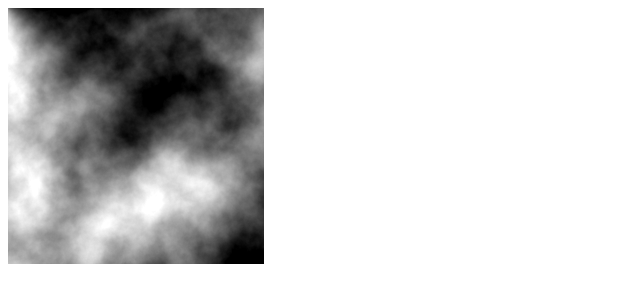
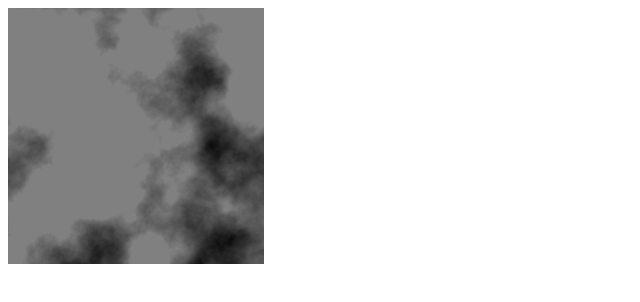
Before and after one commit to bharling/three.terraingen.js, a plain HTML site: page demo/demo.html in a window 1280 px wide. Shown: the whole page, without its empty margins (0-640 px from the left). Drawn offline with nearby package versions, Linux system fonts and the light colour scheme.

Commit message:
added filters to heightmaps

```diff
--- a/demo/demo.html
+++ b/demo/demo.html
@@ -11,6 +11,7 @@
 		<script type="text/javascript" src="../dist/RNGProvider.js"></script>
 		<script type="text/javascript" src="../dist/HeightMapProvider.js"></script>
 		<script type="text/javascript" src="../dist/MeshProvider.js"></script>
+		<script type="text/javascript" src="../dist/FilterProvider.js"></script>
 		<script type="text/javascript" src="demo.js"></script>
 
 	</body>
--- a/demo/demo.js
+++ b/demo/demo.js
@@ -1,7 +1,8 @@
 (function(THREE){
 
-	var noisegen = new THREE.terraingen.MersenneTwisterProvider();
-	var hmGen = new THREE.terraingen.PerlinHeightMapProvider(noisegen.random, 12, 0.2);
+	var noisegen = new THREE.terraingen.MersenneTwisterProvider(123456);
+	var hmGen = new THREE.terraingen.PerlinHeightMapProvider(noisegen.random, 8, 0.2);
+	hmGen.filters = [ new THREE.terraingen.filters.LowPass(0.5) ]
 
 	function remapValUnsigned ( val ) {
 		return (val + 1.0) * 0.5;
@@ -32,7 +33,7 @@
 			var hgt = 0.0;
 
 
-			hgt += remapValUnsigned( hmGen.getHeightAt(_x,_y) );
+			hgt += hmGen.getHeightAt(_x,_y);
 
 
 			var pix = Math.floor( (hgt) * 256 );
--- /dev/null
+++ b/dist/FilterProvider.js
@@ -0,0 +1,58 @@
+(function() {
+  var THREE,
+    __bind = function(fn, me){ return function(){ return fn.apply(me, arguments); }; },
+    __hasProp = {}.hasOwnProperty,
+    __extends = function(child, parent) { for (var key in parent) { if (__hasProp.call(parent, key)) child[key] = parent[key]; } function ctor() { this.constructor = child; } ctor.prototype = parent.prototype; child.prototype = new ctor(); child.__super__ = parent.prototype; return child; };
+
+  THREE = window.THREE || {};
+
+  THREE.terraingen = THREE.terraingen || {};
+
+  THREE.terraingen.filters = THREE.terraingen.filters || {};
+
+  THREE.terraingen.filters.Filter = (function() {
+    function Filter() {
+      this.apply = __bind(this.apply, this);
+    }
+
+    Filter.prototype.apply = function(val) {
+      return val;
+    };
+
+    return Filter;
+
+  })();
+
+  THREE.terraingen.filters.LowPass = (function(_super) {
+    __extends(LowPass, _super);
+
+    function LowPass(cutoff) {
+      this.cutoff = cutoff != null ? cutoff : 1.0;
+      this.apply = __bind(this.apply, this);
+    }
+
+    LowPass.prototype.apply = function(val) {
+      return Math.min(val, this.cutoff);
+    };
+
+    return LowPass;
+
+  })(THREE.terraingen.filters.Filter);
+
+  THREE.terraingen.filters.HighPass = (function(_super) {
+    __extends(HighPass, _super);
+
+    function HighPass(cutoff) {
+      this.cutoff = cutoff != null ? cutoff : 1.0;
+      this.apply = __bind(this.apply, this);
+    }
+
+    HighPass.prototype.apply = function(val) {
+      return Math.max(val, this.cutoff);
+    };
+
+    return HighPass;
+
+  })(THREE.terraingen.filters.Filter);
+
+}).call(this);
--- a/dist/HeightMapProvider.js
+++ b/dist/HeightMapProvider.js
@@ -4,17 +4,22 @@
     __extends = function(child, parent) { for (var key in parent) { if (__hasProp.call(parent, key)) child[key] = parent[key]; } function ctor() { this.constructor = child; } ctor.prototype = parent.prototype; child.prototype = new ctor(); child.__super__ = parent.prototype; return child; };
 
   THREE.terraingen.HeightMapProvider = (function() {
-    function HeightMapProvider(RNGFunction) {
-      this.RNGFunction = RNGFunction != null ? RNGFunction : Math.random;
-    }
+    function HeightMapProvider() {}
 
-    HeightMapProvider.prototype.getHeightAt = function(x, y) {
-      return this.RNGFunction();
-    };
+    HeightMapProvider.prototype.filters = [];
 
     return HeightMapProvider;
 
   })();
+
+  ({
+    constructor: function(RNGFunction) {
+      this.RNGFunction = RNGFunction != null ? RNGFunction : Math.random;
+    },
+    getHeightAt: function(x, y) {
+      return this.RNGFunction();
+    }
+  });
 
   THREE.terraingen.SineWaveHeightMapProvider = (function(_super) {
     __extends(SineWaveHeightMapProvider, _super);
@@ -34,7 +39,9 @@
 
   floor = Math.floor, sqrt = Math.sqrt;
 
-  THREE.terraingen.PerlinHeightMapProvider = (function() {
+  THREE.terraingen.PerlinHeightMapProvider = (function(_super) {
+    __extends(PerlinHeightMapProvider, _super);
+
     PerlinHeightMapProvider.prototype.grad3 = [[1, 1, 0], [-1, 1, 0], [1, -1, 0], [-1, -1, 0], [1, 0, 1], [-1, 0, 1], [1, 0, -1], [-1, 0, -1], [0, 1, 1], [0, -1, 1], [0, 1, -1], [0, -1, -1]];
 
     PerlinHeightMapProvider.prototype.simplex = [[0, 1, 2, 3], [0, 1, 3, 2], [0, 0, 0, 0], [0, 2, 3, 1], [0, 0, 0, 0], [0, 0, 0, 0], [0, 0, 0, 0], [1, 2, 3, 0], [0, 2, 1, 3], [0, 0, 0, 0], [0, 3, 1, 2], [0, 3, 2, 1], [0, 0, 0, 0], [0, 0, 0, 0], [0, 0, 0, 0], [1, 3, 2, 0], [0, 0, 0, 0], [0, 0, 0, 0], [0, 0, 0, 0], [0, 0, 0, 0], [0, 0, 0, 0], [0, 0, 0, 0], [0, 0, 0, 0], [0, 0, 0, 0], [1, 2, 0, 3], [0, 0, 0, 0], [1, 3, 0, 2], [0, 0, 0, 0], [0, 0, 0, 0], [0, 0, 0, 0], [2, 3, 0, 1], [2, 3, 1, 0], [1, 0, 2, 3], [1, 0, 3, 2], [0, 0, 0, 0], [0, 0, 0, 0], [0, 0, 0, 0], [2, 0, 3, 1], [0, 0, 0, 0], [2, 1, 3, 0], [0, 0, 0, 0], [0, 0, 0, 0], [0, 0, 0, 0], [0, 0, 0, 0], [0, 0, 0, 0], [0, 0, 0, 0], [0, 0, 0, 0], [0, 0, 0, 0], [2, 0, 1, 3], [0, 0, 0, 0], [0, 0, 0, 0], [0, 0, 0, 0], [3, 0, 1, 2], [3, 0, 2, 1], [0, 0, 0, 0], [3, 1, 2, 0], [2, 1, 0, 3], [0, 0, 0, 0], [0, 0, 0, 0], [0, 0, 0, 0], [3, 1, 0, 2], [0, 0, 0, 0], [3, 2, 0, 1], [3, 2, 1, 0]];
@@ -68,7 +75,7 @@
     };
 
     PerlinHeightMapProvider.prototype.getHeightAt = function(x, y) {
-      var amplitude, hgt, o, _i, _ref1;
+      var amplitude, filter, hgt, o, _i, _j, _len, _ref1, _ref2;
       hgt = 0.0;
       amplitude = 1.0;
       x *= this.scale;
@@ -78,6 +85,12 @@
         x *= 2.0;
         y *= 2.0;
         amplitude *= 0.5;
+      }
+      hgt = (hgt + 1.0) * 0.5;
+      _ref2 = this.filters;
+      for (_j = 0, _len = _ref2.length; _j < _len; _j++) {
+        filter = _ref2[_j];
+        hgt = filter.apply(hgt);
       }
       return hgt;
     };
@@ -136,6 +149,6 @@
 
     return PerlinHeightMapProvider;
 
-  })();
+  })(THREE.terraingen.HeightMapProvider);
 
 }).call(this);
```
Also changed, not shown: src/providers/FilterProvider.coffee (added, +24 -0 lines), src/providers/HeightMapProvider.coffee (+10 -1 lines), demo/min/demo.min.js.
